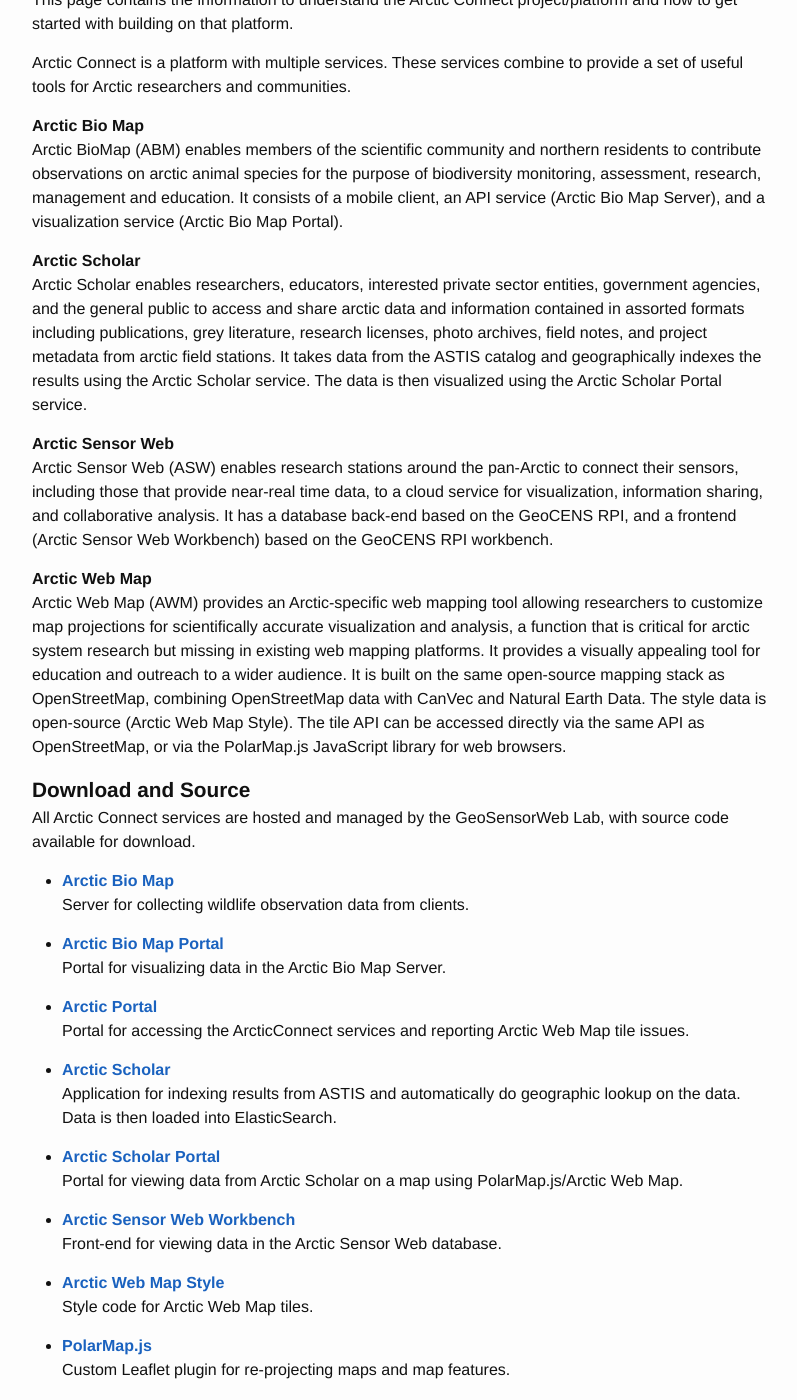
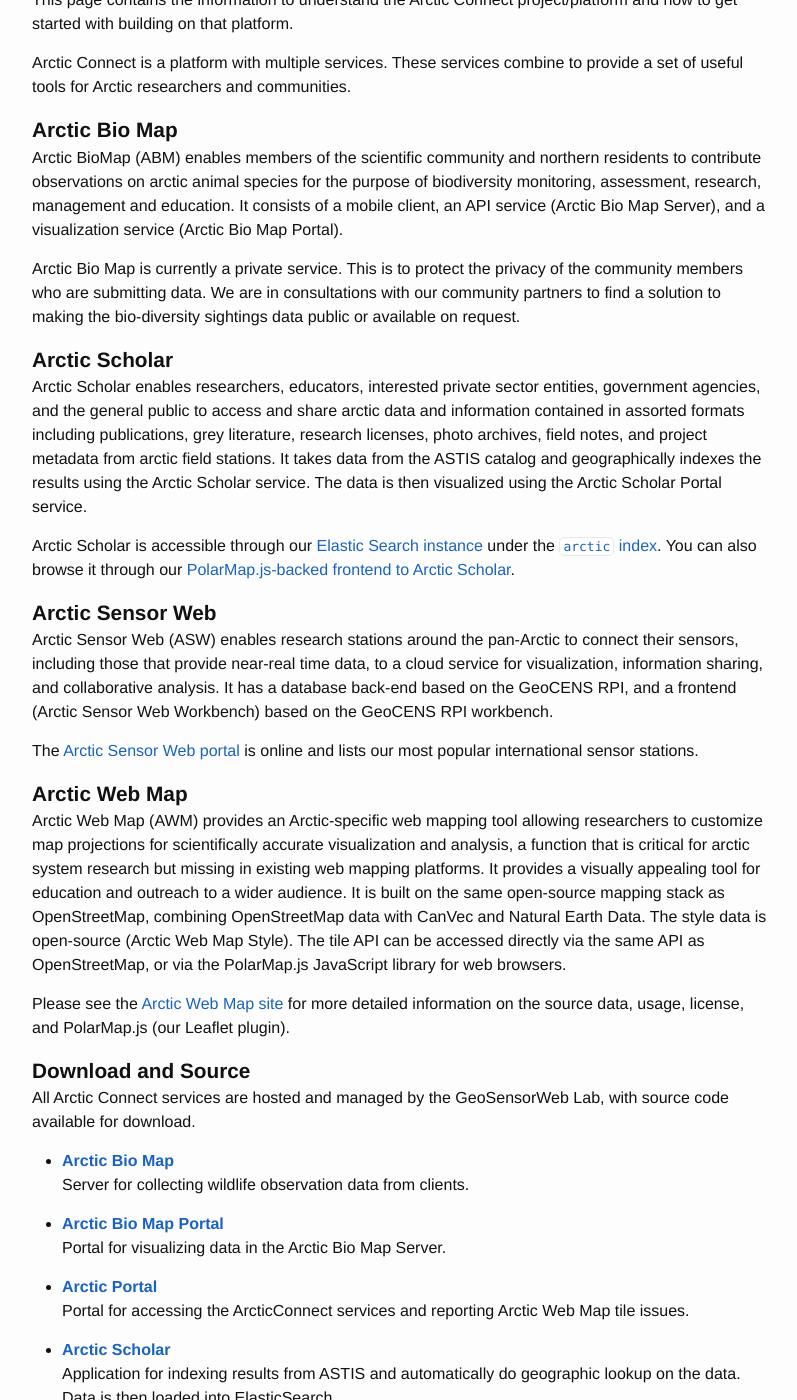
Before and after one commit to GeoSensorWebLab/ArcticConnect, a Jekyll site: the page built from documentation.markdown, in a window 1280 px wide and 1400 px high, scrolled down 438 px. Shown: the whole window, without its empty margins (238-1035 px from the left). Built offline with Jekyll 4.4.1, drawn with Linux system fonts in a browser that asks for light colours; nearby versions of some CDN libraries.

Commit message:
Expand info on services

```diff
--- a/documentation.markdown
+++ b/documentation.markdown
@@ -10,21 +10,29 @@
 
 Arctic Connect is a platform with multiple services. These services combine to provide a set of useful tools for Arctic researchers and communities.
 
-#### Arctic Bio Map
+### Arctic Bio Map
 
 Arctic BioMap (ABM) enables members of the scientific community and northern residents to contribute observations on arctic animal species for the purpose of biodiversity monitoring, assessment, research, management and education. It consists of a mobile client, an API service (Arctic Bio Map Server), and a visualization service (Arctic Bio Map Portal).
 
-#### Arctic Scholar
+Arctic Bio Map is currently a private service. This is to protect the privacy of the community members who are submitting data. We are in consultations with our community partners to find a solution to making the bio-diversity sightings data public or available on request.
+
+### Arctic Scholar
 
 Arctic Scholar enables researchers, educators, interested private sector entities, government agencies, and the general public to access and share arctic data and information contained in assorted formats including publications, grey literature, research licenses, photo archives, field notes, and project metadata from arctic field stations. It takes data from the ASTIS catalog and geographically indexes the results using the Arctic Scholar service. The data is then visualized using the Arctic Scholar Portal service.
 
-#### Arctic Sensor Web
+Arctic Scholar is accessible through our [Elastic Search instance](http://scholar.arcticconnect.org/) under the [`arctic` index](http://scholar.arcticconnect.org/arctic/_search). You can also browse it through our [PolarMap.js-backed frontend to Arctic Scholar](http://records.arcticconnect.org/).
+
+### Arctic Sensor Web
 
 Arctic Sensor Web (ASW) enables research stations around the pan-Arctic to connect their sensors, including those that provide near-real time data, to a cloud service for visualization, information sharing, and collaborative analysis. It has a database back-end based on the GeoCENS RPI, and a frontend (Arctic Sensor Web Workbench) based on the GeoCENS RPI workbench.
 
-#### Arctic Web Map
+The [Arctic Sensor Web portal](http://sensorweb.arcticconnect.org) is online and lists our most popular international sensor stations.
+
+### Arctic Web Map
 
 Arctic Web Map (AWM) provides an Arctic-specific web mapping tool allowing researchers to customize map projections for scientifically accurate visualization and analysis, a function that is critical for arctic system research but missing in existing web mapping platforms.  It provides a visually appealing tool for education and outreach to a wider audience. It is built on the same open-source mapping stack as OpenStreetMap, combining OpenStreetMap data with CanVec and Natural Earth Data. The style data is open-source (Arctic Web Map Style). The tile API can be accessed directly via the same API as OpenStreetMap, or via the PolarMap.js JavaScript library for web browsers.
+
+Please see the [Arctic Web Map site](http://webmap.arcticconnect.org) for more detailed information on the source data, usage, license, and PolarMap.js (our Leaflet plugin).
 
 ### Download and Source
 
```
